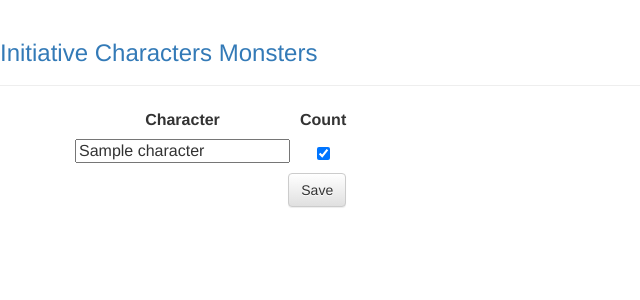
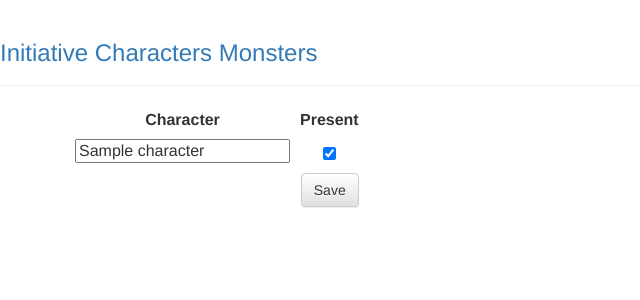
Before and after one commit to jmtaysom/combat, a Django app: page /characters/ in a window 1280 px wide. Shown: the top 300 px of the page, without its empty margins (0-640 px from the left). Run offline with Django 3.2, Linux system fonts and the light colour scheme; tables that the repository leaves empty hold one stand-in row (values such as "Sample post"); some libraries are stand-ins or nearby versions.

Commit message:
Changed character list template to reflect the change with the checkbox input

```diff
--- a/initiative/templates/initiative/character_list.html
+++ b/initiative/templates/initiative/character_list.html
@@ -7,7 +7,7 @@
         <table>
             <tr>
                 <th>Character</th>
-                <th>Count</th>
+                <th>Present</th>
             </tr>
             {% for form in formset %}
                 {{ form.id }}
```
